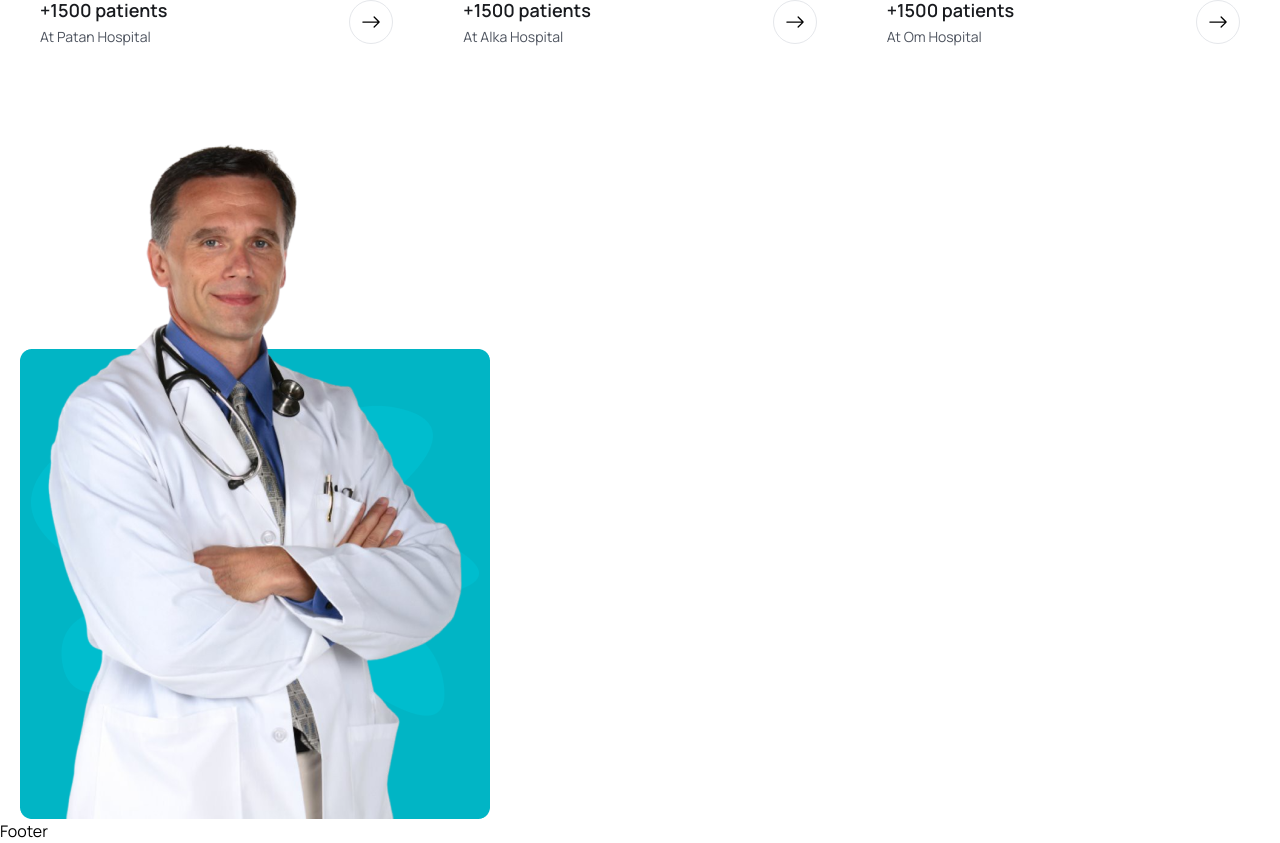
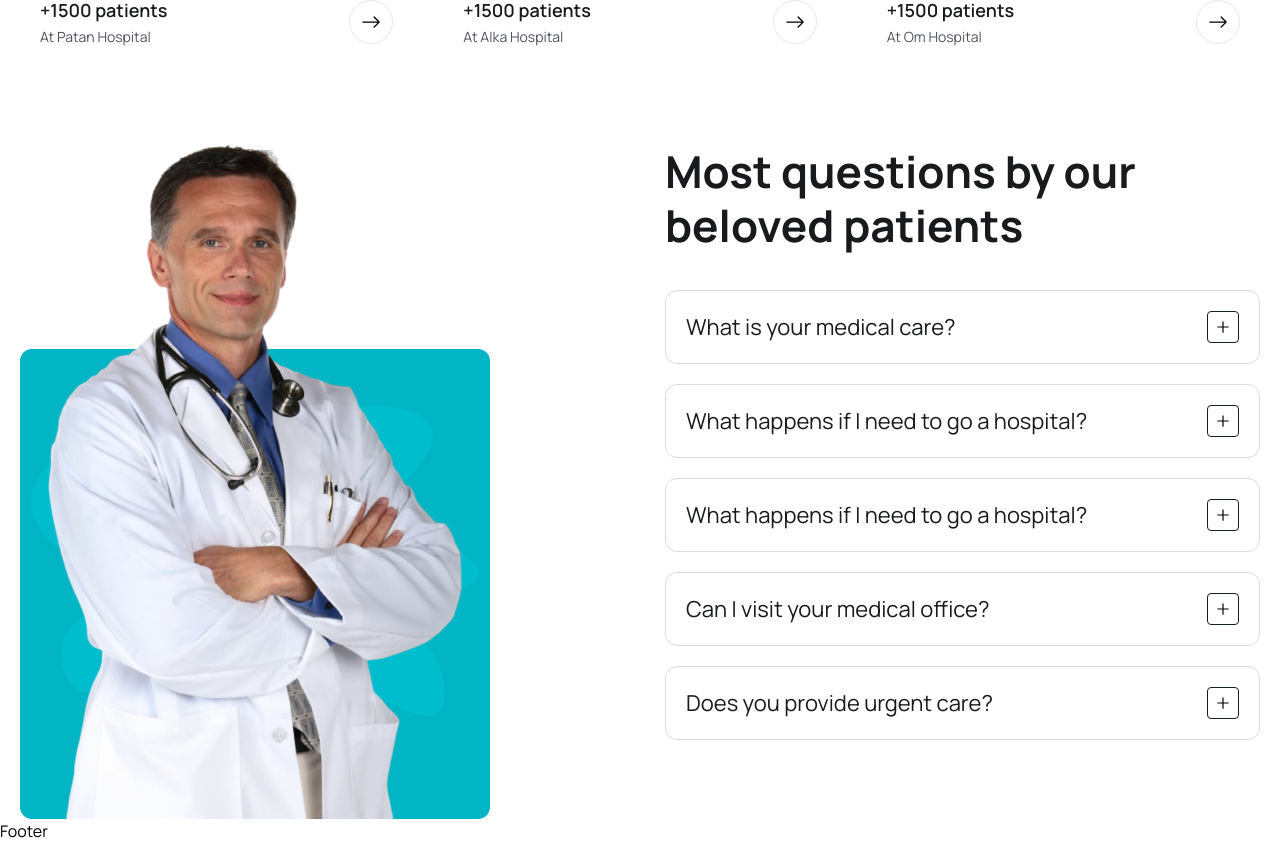
Before and after one commit to tmgnisc/Doctor-Appointment-Booking-MERN-, a React (Vite) app in the folder frontend/: page / in a window 1280 px wide. Shown: the part 4508-5351 px from the top of the page. Built offline with nearby package versions, Linux system fonts and the light colour scheme.

Commit message:
completed faq section

```diff
--- a/frontend/src/components/Faq/FaqItem.jsx
+++ b/frontend/src/components/Faq/FaqItem.jsx
@@ -1,11 +1,40 @@
-import React from 'react'
+import { useState } from "react";
+import { AiOutlineMinus, AiOutlinePlus } from "react-icons/ai";
 
-const FaqItem = () => {
+const FaqItem = ({ item }) => {
+  const [isOpen, setIsOpen] = useState(false);
+
+  const toggleAccordion = () => {
+    setIsOpen(!isOpen);
+  };
+
   return (
-    <div>
+    <div className="p-3 lg:p-5 rounded-[12px] border border-solid border-[#d9dce2] mb-5 cursor-pointer">
+      <div
+        className="flex items-center justify-between gap-5"
+        onClick={toggleAccordion}
+      >
+        <h4 className="text-[16px] leading-7 lg:text-[22px] lg:leading-8 text-headingColor">
+          {item.question}
+        </h4>
+        <div
+          className={`${
+            isOpen && "bg-primaryColor text-white border-none"
+          } w-7 h-7 lg:w-8 lg:h-8 border border-solid border-[#141F21] rounded flex items-center justify-center`}
+        >
+          {isOpen ? <AiOutlineMinus /> : <AiOutlinePlus />}
+        </div>
+      </div>
+      {isOpen && (
+        <div className="mt-4">
+          <p className="text-[14px] leading-6 lg:text-[16px] lg:leading-7 font-[400] text-textColor">
+            {" "}
+            {item.content}
+          </p>
+        </div>
+      )}
+    </div>
+  );
+};
 
-    </div>
-  )
-}
-
-export default FaqItem
+export default FaqItem;
--- a/frontend/src/components/Faq/FaqList.jsx
+++ b/frontend/src/components/Faq/FaqList.jsx
@@ -1,11 +1,15 @@
-import React from 'react'
+import React from "react";
+import { faqs } from "./../../assets/data/faqs";
+import FaqItem from "./FaqItem";
 
 const FaqList = () => {
   return (
-    <div>
+    <ul className="mt-[38px]">
+      {faqs.map((item, index) => (
+        <FaqItem item={item} key={index} />
+      ))}
+    </ul>
+  );
+};
 
-    </div>
-  )
-}
-
-export default FaqList
+export default FaqList;
--- a/frontend/src/pages/Home.jsx
+++ b/frontend/src/pages/Home.jsx
@@ -15,6 +15,7 @@ import featureImg from "../assets/images/feature-img.png";
 import videoIcon from "../assets/images/video-icon.png";
 import DoctorList from "../components/Doctors/DoctorList";
 import faqImg from "../assets/images/faq-img.png";
+import FaqList from "../components/Faq/FaqList";
 
 const Home = () => {
   return (
@@ -265,6 +266,11 @@ const Home = () => {
           <div className="w-1/2 hidden md:block">
             <img src={faqImg} alt="" />
           </div>
+
+          <div className="w-full md:w-1/2">
+            <h2 className="heading">Most questions by our beloved patients</h2>
+            <FaqList/>
+          </div>
         </div>
       </div>
     </>
```
